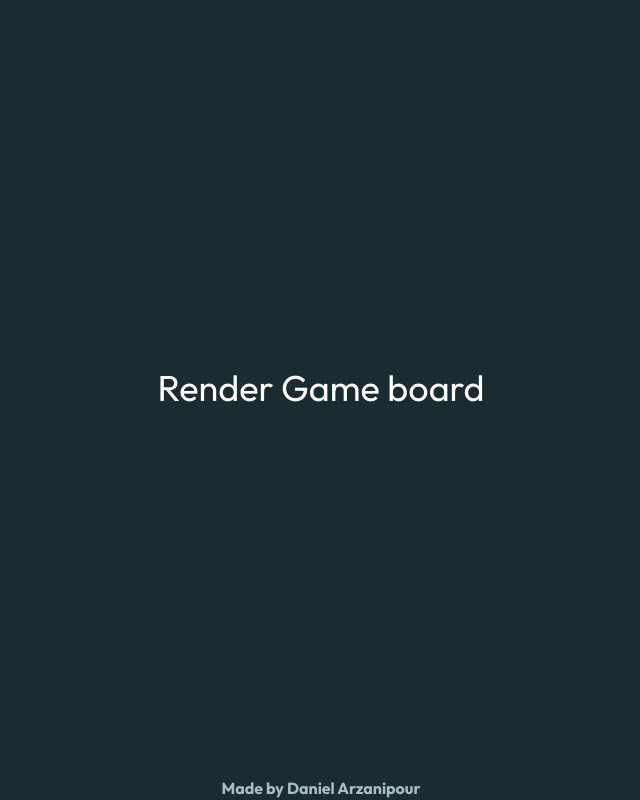
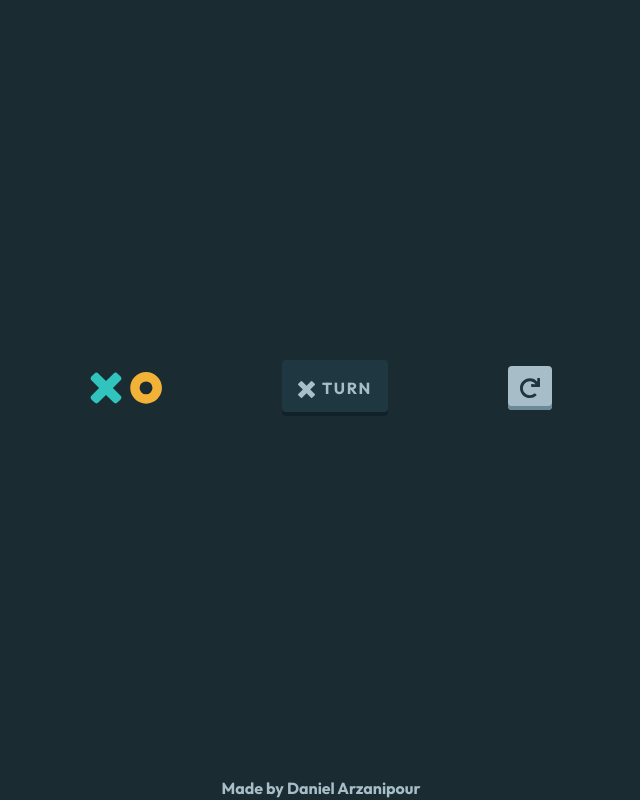
Before and after one commit to Frontend-Mentor-Projects-Daniel/tic-tac-toe-react, a React (Vite) app: page / in a window 1280 px wide. Both pictures are taken after a click on the button "NEW GAME (VS CPU)". Shown: the whole page, without its empty margins (319-959 px from the left). Built offline with nearby package versions, Linux system fonts and the light colour scheme.

Commit message:
create GameBoard component and style header portion

```diff
--- /dev/null
+++ b/src/components/GameBoard/GameBoard.tsx
@@ -0,0 +1,64 @@
+import React from 'react';
+import Logo from '../Logo';
+import iconRestart from '../../assets/icon-restart.svg';
+import VisuallyHidden from '../VisuallyHidden/VisuallyHidden';
+
+const iconX = (
+  <svg width='64' height='64' xmlns='http://www.w3.org/2000/svg'>
+    <path
+      d='M15.002 1.147 32 18.145 48.998 1.147a3 3 0 0 1 4.243 0l9.612 9.612a3 3 0 0 1 0 4.243L45.855 32l16.998 16.998a3 3 0 0 1 0 4.243l-9.612 9.612a3 3 0 0 1-4.243 0L32 45.855 15.002 62.853a3 3 0 0 1-4.243 0L1.147 53.24a3 3 0 0 1 0-4.243L18.145 32 1.147 15.002a3 3 0 0 1 0-4.243l9.612-9.612a3 3 0 0 1 4.243 0Z'
+      fill='#A8BFC9'
+      fill-rule='evenodd'
+    />
+  </svg>
+);
+
+const iconO = (
+  <svg width='64' height='64' xmlns='http://www.w3.org/2000/svg'>
+    <path
+      d='M32 0c17.673 0 32 14.327 32 32 0 17.673-14.327 32-32 32C14.327 64 0 49.673 0 32 0 14.327 14.327 0 32 0Zm0 18.963c-7.2 0-13.037 5.837-13.037 13.037 0 7.2 5.837 13.037 13.037 13.037 7.2 0 13.037-5.837 13.037-13.037 0-7.2-5.837-13.037-13.037-13.037Z'
+      fill='#A8BFC9'
+    />
+  </svg>
+);
+
+function GameBoard() {
+  return (
+    <>
+      {/* game header */}
+      <div className='flex items-center justify-between'>
+        <Logo width={72} height={32} alt='tic tac toe game logo' />
+
+        <div className='flex items-center gap-1 rounded bg-header-turn-bg px-4 py-2 shadow-[inset_0px_-4px_0px_#10212A]'>
+          <div className='w-[20px]'>
+            <svg
+              className='inline-block h-full w-full'
+              xmlns='http://www.w3.org/2000/svg'
+              viewBox='0 0 75 75'
+            >
+              <path
+                d='M15.002 1.147 32 18.145 48.998 1.147a3 3 0 0 1 4.243 0l9.612 9.612a3 3 0 0 1 0 4.243L45.855 32l16.998 16.998a3 3 0 0 1 0 4.243l-9.612 9.612a3 3 0 0 1-4.243 0L32 45.855 15.002 62.853a3 3 0 0 1-4.243 0L1.147 53.24a3 3 0 0 1 0-4.243L18.145 32 1.147 15.002a3 3 0 0 1 0-4.243l9.612-9.612a3 3 0 0 1 4.243 0Z'
+                fill='#A8BFC9'
+                fill-rule='evenodd'
+              />
+            </svg>
+          </div>
+          <span className='text-sm font-bold uppercase tracking-widest text-header-turn-text md:text-base'>
+            turn
+          </span>
+        </div>
+        <button className='cursor-pointer rounded border-none bg-header-restartBtn-bg p-3 shadow-[inset_0px_-4px_0px_#6B8997]'>
+          <img src={iconRestart} alt='Restart the game' />
+        </button>
+      </div>
+
+      {/* grid */}
+      <div></div>
+
+      {/* game footer */}
+      <div></div>
+    </>
+  );
+}
+
+export default GameBoard;
--- /dev/null
+++ b/src/components/GameBoard/index.tsx
@@ -0,0 +1,2 @@
+export * from "./GameBoard";
+export { default } from "./GameBoard";
--- a/src/components/app/App.tsx
+++ b/src/components/app/App.tsx
@@ -1,6 +1,7 @@
 import React from 'react';
 
 import NewGameMenu from '../NewGameMenu';
+import GameBoard from '../GameBoard';
 import VisuallyHidden from '../VisuallyHidden';
 
 function App() {
@@ -28,7 +29,7 @@ function App() {
 
         {hasSubmitted && (
           <div className='text-center text-4xl text-white'>
-            Render Game board
+            <GameBoard />
           </div>
         )}
       </main>
--- a/src/index.css
+++ b/src/index.css
@@ -121,6 +121,11 @@
     --clr-side-note-text: var(--clr-turtle-grey-300);
     --clr-player-bg: var(--clr-seaBlue-400);
     --clr-cpu-or-p2-bg: var(--clr-sunOrange-400);
+
+    /* GameBoard */
+    --clr-header-turn-text: var(--clr-turtle-grey-300);
+    --clr-header-turn-bg: var(--clr-turtle-grey-400);
+    --clr-header-restartBtn-bg: var(--clr-turtle-grey-300);
   }
 
   body {
--- a/tailwind.config.cjs
+++ b/tailwind.config.cjs
@@ -22,6 +22,11 @@ module.exports = {
         'side-note-text': 'hsl(var(--clr-side-note-text) / <alpha-value>)',
         'player-bg': 'hsl(var(--clr-player-bg) / <alpha-value>)',
         'cpu-or-p2-bg': 'hsl(var(--clr-cpu-or-p2-bg) / <alpha-value>)',
+
+        'header-turn-text': 'hsl(var(--clr-header-turn-text) / <alpha-value>)',
+        'header-turn-bg': 'hsl(var(--clr-header-turn-bg) / <alpha-value>)',
+        'header-restartBtn-bg':
+          'hsl(var(--clr-header-restartBtn-bg) / <alpha-value>)',
       },
 
       fontFamily: {
```
